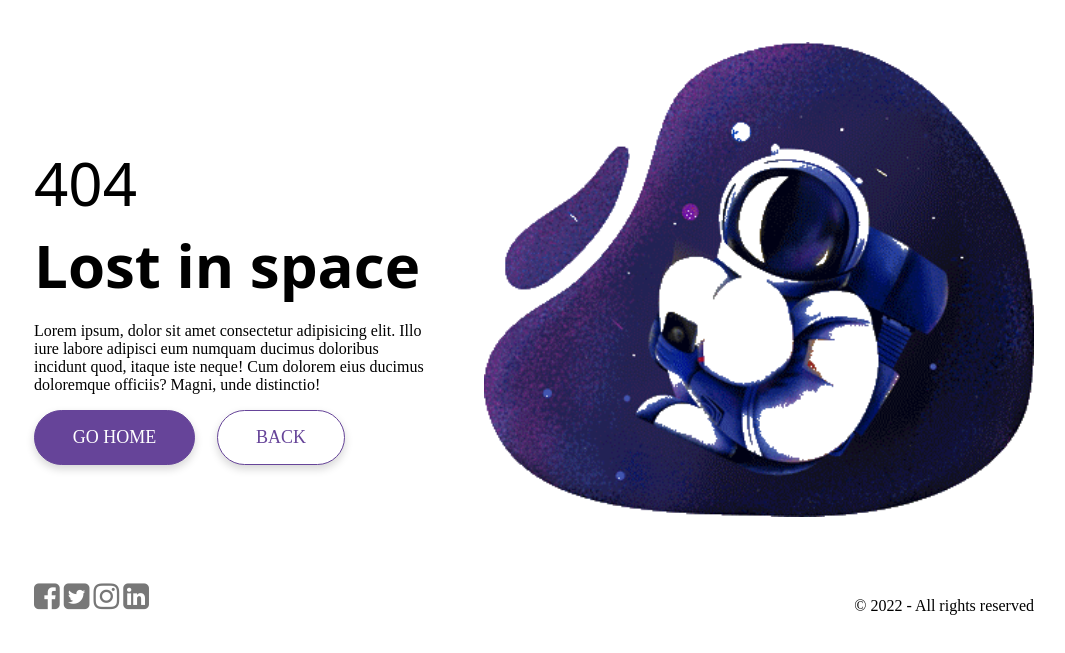
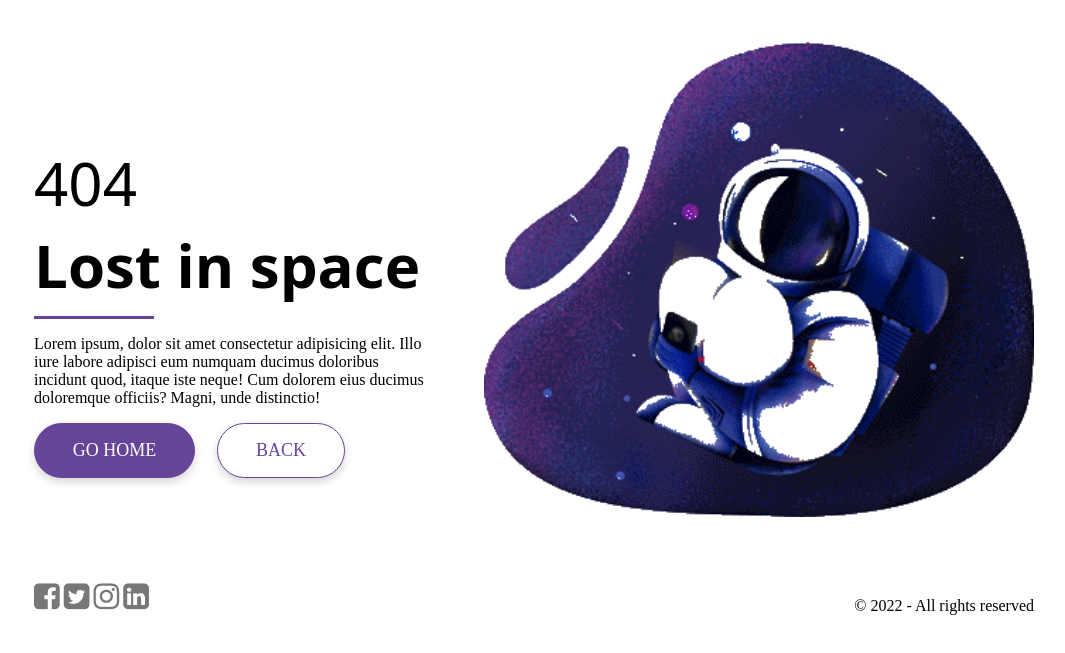
Before and after one commit to AurimasCerniauskas/5p_06-14, a website: page index.html in a window 1280 px wide. Shown: the part 55-708 px from the top of the page, without its empty margins (106-1171 px from the left). Drawn offline with Linux system fonts and the light colour scheme.

Commit message:
pseudo elements

```diff
--- a/css/style.css
+++ b/css/style.css
@@ -41,6 +41,14 @@
   font-size: 60px;
   font-family: system-ui, -apple-system, BlinkMacSystemFont, 'Segoe UI', Roboto, Oxygen, Ubuntu, Cantarell, 'Open Sans', 'Helvetica Neue', sans-serif;
 }
+.main-title::after{
+  content: '';
+  display: block;
+  width: 120px;
+  height: 3px;
+  background-color: #649;
+  margin-top: 10px;
+}
 .main-title > span{
   font-weight: 100;
 }
```
